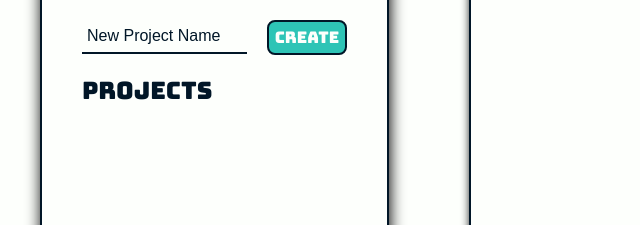
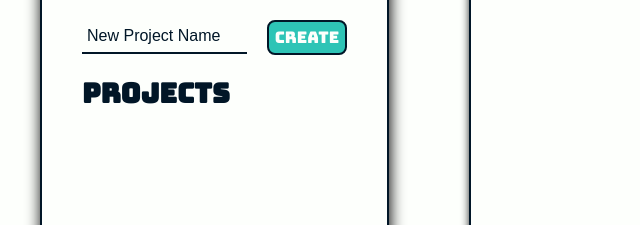
Before and after one commit to just-zack/odin_todo, a plain HTML site: page index.html in a window 1280 px wide. Shown: the part 355-580 px from the top of the page, 0-640 px from the left. Drawn offline with Linux system fonts and the light colour scheme.

Commit message:
Adjust styles on new project creation

```diff
--- a/index.html
+++ b/index.html
@@ -35,7 +35,7 @@
               />
               <button type="submit" id="submit_new_project">Create</button>
             </form>
-            <button id="projects">Projects</button>
+            <h2 id="projects">Projects</h2>
           </div>
         </div>
       </div>
```
Also changed, not shown: index.bundle.js (+2 -2 lines).
